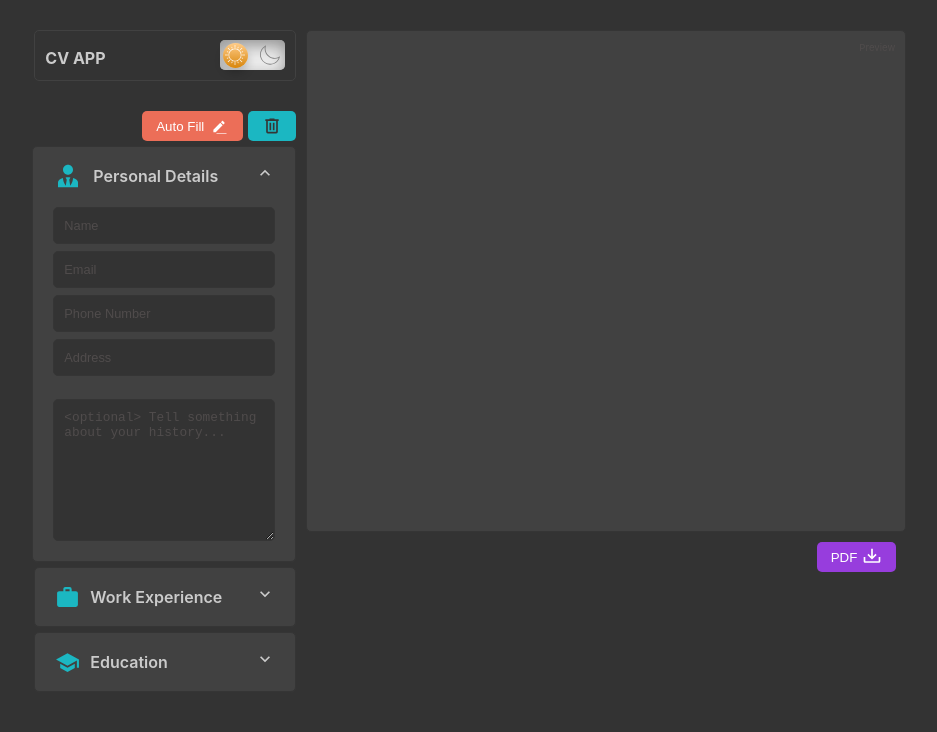
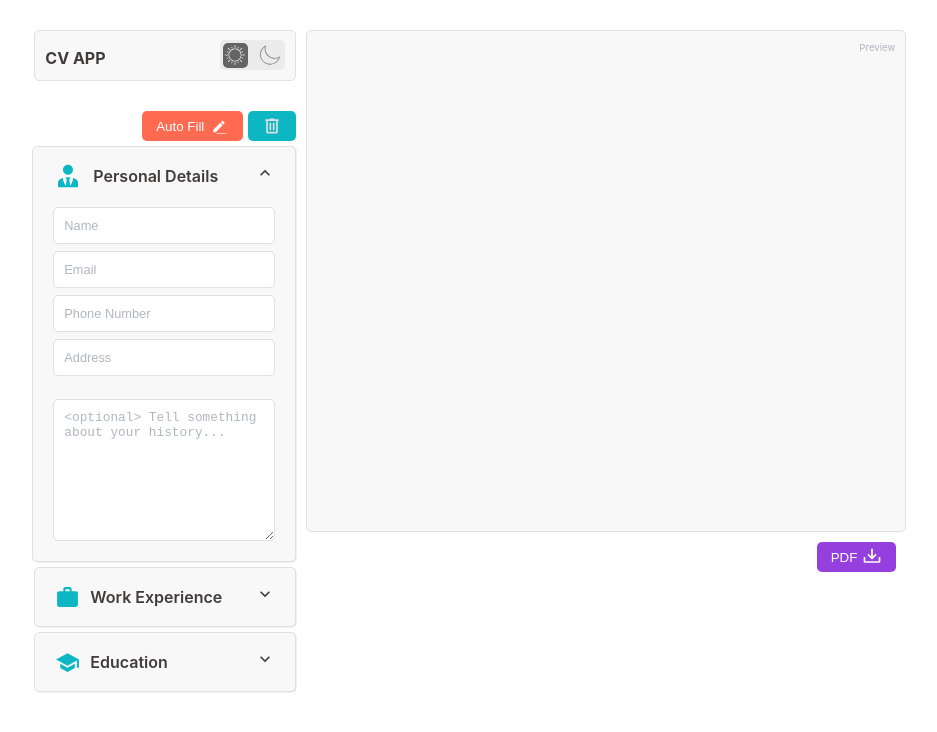
Before and after one commit to maurolps/cv-application, a React (Vite) app: page / in a window 1280 px wide. Shown: the top 732 px of the page, without its empty margins (137-1074 px from the left). Built offline with nearby package versions, Linux system fonts and the light colour scheme.

Commit message:
Change DarkMode styling

```diff
--- a/src/index.css
+++ b/src/index.css
@@ -2,15 +2,16 @@
   --primary-color: #0cb6c2;
   --secondary-color: #ff6a50;
   --background-color: #ffffff;
-  --text-color: black;
+  --text-color: #3f3c3c;
   --border-color: #e0e0e0;
   --action-color: #963fdf;
   --input-color: #888;
   --input-placeholder-color: #b2b5c0;
   --card-background-color: #f8f8f8;
+  --darkmode-bg: rgba(255, 182, 98, 0.4);
 
   /* dark mode */
-  --primary-color: #1bb7c2;
+  /* --primary-color: #1bb7c2;
   --secondary-color: #ec6e58;
   --background-color: #333333;
   --text-color: #cbcbcb;
@@ -18,7 +19,8 @@
   --action-color: #973ddd;
   --input-color: #707070;
   --input-placeholder-color: #504c4c;
-  --card-background-color: #414141;
+  --darkmode-bg: rgba(15, 15, 15, 0.4);
+  --card-background-color: #414141;  */
 
   font-family: Inter, system-ui, Avenir, Helvetica, Arial, sans-serif;
   line-height: 1.5;
--- a/src/styles/darkmode.css
+++ b/src/styles/darkmode.css
@@ -9,8 +9,6 @@
   display: block;
   background: #ebebeb;
   border-radius: 5px;
-  box-shadow: inset 0px 5px 15px rgba(0, 0, 0, 0.4),
-      inset 0px -5px 15px rgba(255, 255, 255, 0.4);
   cursor: pointer;
   transition: 0.3s;
 }
@@ -21,9 +19,8 @@
   position: absolute;
   top: 3px;
   left: 3px;
-  background: linear-gradient(180deg, #ffcc89, #d8860b);
-  border-radius: 180px;
-  box-shadow: 0px 5px 10px rgba(0, 0, 0, 0.2);
+  background: #646464;
+  border-radius: 5px;
   transition: 0.3s;
 }
 .dark_mode_input {
@@ -37,7 +34,7 @@
 .dark_mode_input:checked + .dark_mode_label:after {
   left: 62px;
   transform: translateX(-100%);
-  background: linear-gradient(180deg, #777, #3a3a3a);
+  background: #4e4e4e;
 }
 .dark_mode_label:active:after {
   width: 30px;
--- a/src/styles/header.css
+++ b/src/styles/header.css
@@ -11,10 +11,10 @@
 header .logo {
   display: flex;
   justify-content: space-between;
-  background-color: var(--background-color);
+  background-color: var(--card-background-color);
   align-items: end;
   width: 100%;
-  border: 1px solid var(--card-background-color);
+  border: 1px solid var(--border-color);
   border-radius: 5px;
   padding: 10px;
 }
```
